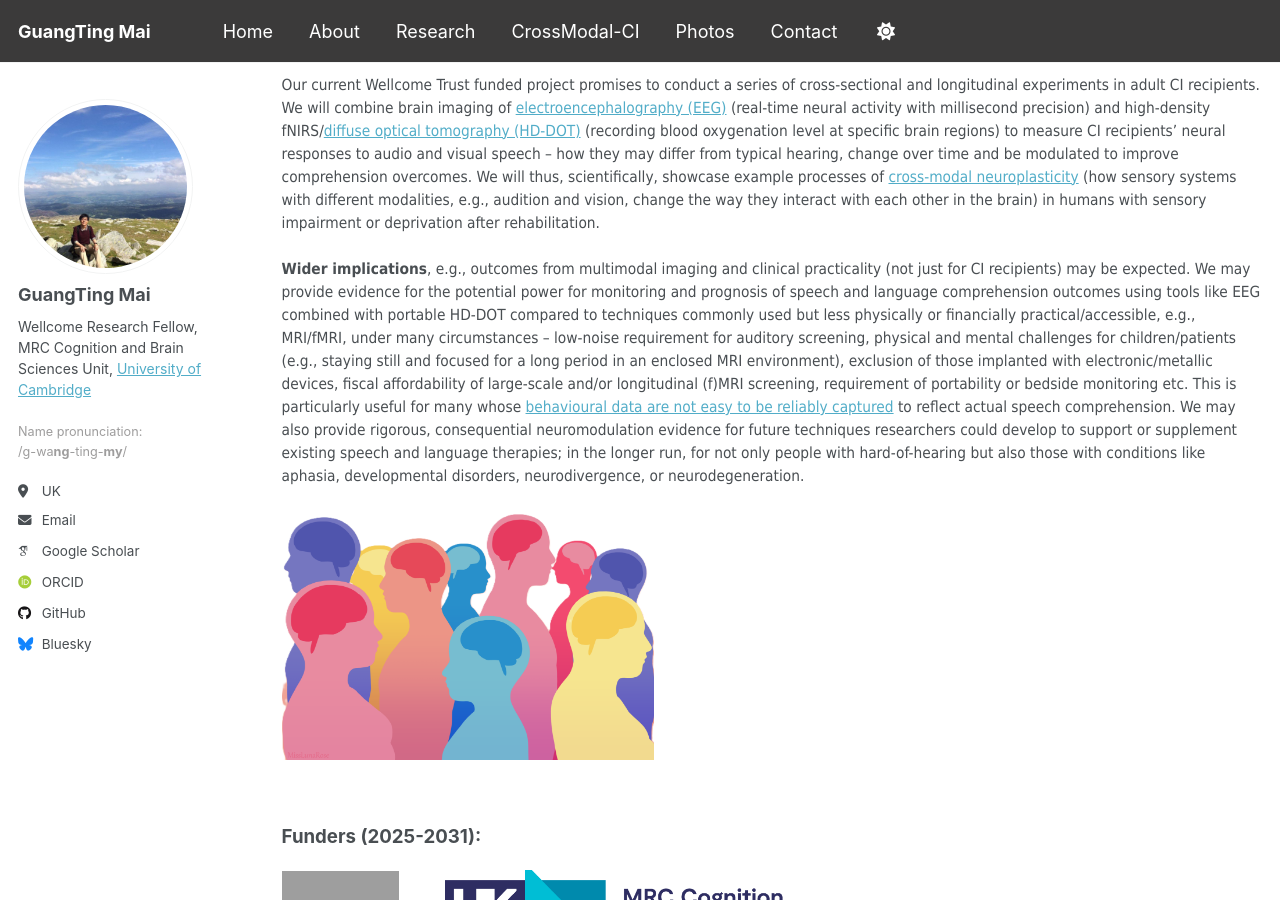
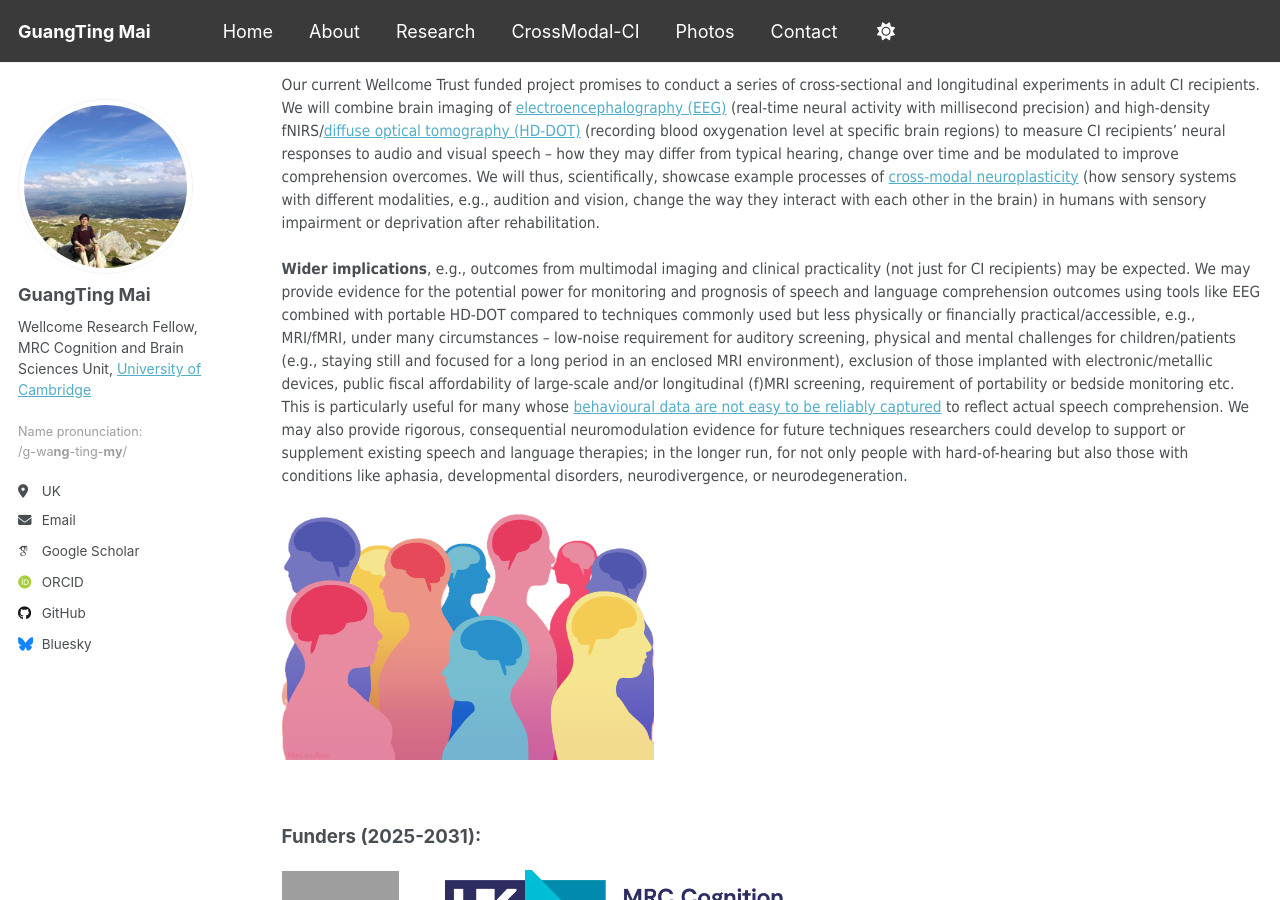
Before and after one commit to guangtingmai/guangtingmai.github.io, a Jekyll site: the page built from _pages/crossmodal-ci.html, in a window 1280 px wide and 900 px high, scrolled down 538 px. Built offline with Jekyll 4.4.1, drawn with Linux system fonts in a browser that asks for light colours; some web fonts are replaced.

Commit message:
Update crossmodal-ci.html

```diff
--- a/_pages/crossmodal-ci.html
+++ b/_pages/crossmodal-ci.html
@@ -31,7 +31,7 @@ author_profile: true
   and prognosis of speech and language comprehension outcomes using tools like EEG combined with portable HD-DOT compared to techniques commonly used but less
   physically or financially practical/accessible, e.g., MRI/fMRI, under many circumstances – low-noise requirement for auditory screening, physical and mental
   challenges for children/patients (e.g., staying still and focused for a long period in an enclosed MRI environment), exclusion of those implanted with electronic/metallic
-  devices, fiscal affordability of large-scale and/or longitudinal (f)MRI screening, requirement of portability or bedside monitoring etc. This is particularly
+  devices, public fiscal affordability of large-scale and/or longitudinal (f)MRI screening, requirement of portability or bedside monitoring etc. This is particularly
   useful for many whose <a href="https://www.frontiersin.org/journals/psychology/articles/10.3389/fpsyg.2025.1616963/full"> behavioural data are not easy to be
   reliably captured</a> to reflect actual speech comprehension. We may also provide rigorous, consequential neuromodulation evidence for future techniques
   researchers could develop to support or supplement existing speech and language therapies; in the longer run, for not only people with hard-of-hearing but
```
